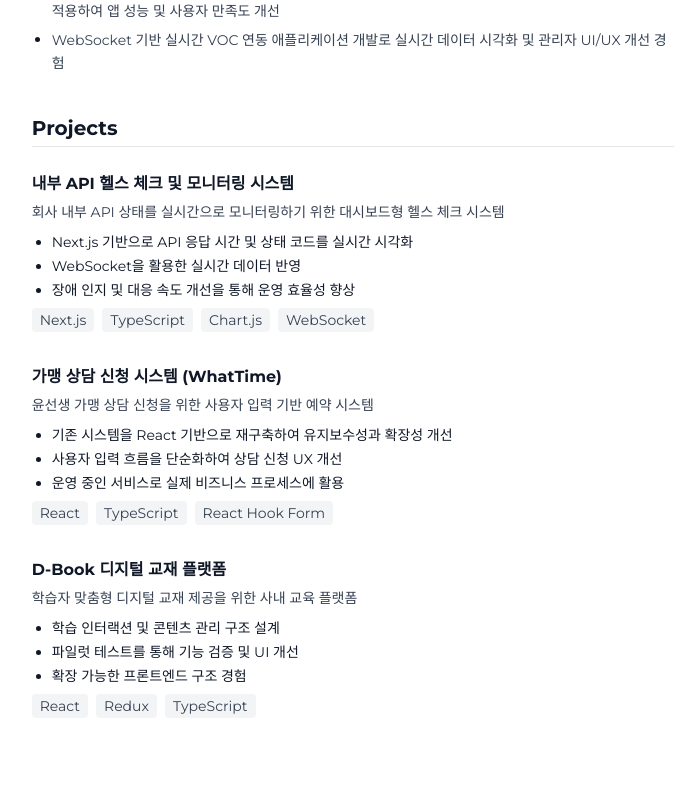
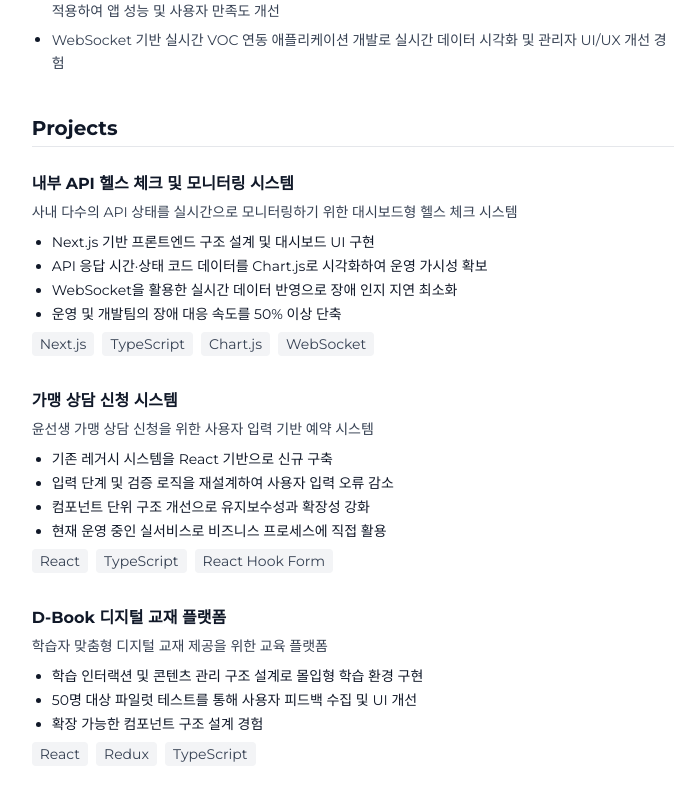
Before and after one commit to Jaeseokkong/NEXT-BLOG, a Next.js app: page /resume in a window 1280 px wide. Shown: the part 1067-1867 px from the top of the page, without its empty margins (287-983 px from the left). Built offline with nearby package versions, Linux system fonts and the light colour scheme.

Commit message:
refactor(resume): 프로젝트 내용 수정

```diff
--- a/src/app/resume/components/organisms/ProjectSection.tsx
+++ b/src/app/resume/components/organisms/ProjectSection.tsx
@@ -10,33 +10,35 @@ export default function ProjectSection() {
 			<div className="mt-6 space-y-8">
 				<ProjectItem
 				title="내부 API 헬스 체크 및 모니터링 시스템"
-					description="회사 내부 API 상태를 실시간으로 모니터링하기 위한 대시보드형 헬스 체크 시스템"
+  					description="사내 다수의 API 상태를 실시간으로 모니터링하기 위한 대시보드형 헬스 체크 시스템"
 					highlights={[
-						"Next.js 기반으로 API 응답 시간 및 상태 코드를 실시간 시각화",
-						"WebSocket을 활용한 실시간 데이터 반영",
-						"장애 인지 및 대응 속도 개선을 통해 운영 효율성 향상",
+					  	"Next.js 기반 프론트엔드 구조 설계 및 대시보드 UI 구현",
+						"API 응답 시간·상태 코드 데이터를 Chart.js로 시각화하여 운영 가시성 확보",
+						"WebSocket을 활용한 실시간 데이터 반영으로 장애 인지 지연 최소화",
+						"운영 및 개발팀의 장애 대응 속도를 50% 이상 단축",
 					]}
 					techStack={['Next.js', 'TypeScript', 'Chart.js', 'WebSocket']}
 				/>
 
 				<ProjectItem
-					title="가맹 상담 신청 시스템 (WhatTime)"
+					title="가맹 상담 신청 시스템"
 					description="윤선생 가맹 상담 신청을 위한 사용자 입력 기반 예약 시스템"
 					highlights={[
-						"기존 시스템을 React 기반으로 재구축하여 유지보수성과 확장성 개선",
-						"사용자 입력 흐름을 단순화하여 상담 신청 UX 개선",
-						"운영 중인 서비스로 실제 비즈니스 프로세스에 활용",
+  						"기존 레거시 시스템을 React 기반으로 신규 구축",
+						"입력 단계 및 검증 로직을 재설계하여 사용자 입력 오류 감소",
+						"컴포넌트 단위 구조 개선으로 유지보수성과 확장성 강화",
+						"현재 운영 중인 실서비스로 비즈니스 프로세스에 직접 활용",
 					]}
 					techStack={['React', 'TypeScript', 'React Hook Form']}
 				/>
 
 				<ProjectItem
 					title="D-Book 디지털 교재 플랫폼"
-					description="학습자 맞춤형 디지털 교재 제공을 위한 사내 교육 플랫폼"
+  					description="학습자 맞춤형 디지털 교재 제공을 위한 교육 플랫폼"
 					highlights={[
-						"학습 인터랙션 및 콘텐츠 관리 구조 설계",
-						"파일럿 테스트를 통해 기능 검증 및 UI 개선",
-						"확장 가능한 프론트엔드 구조 경험",
+						"학습 인터랙션 및 콘텐츠 관리 구조 설계로 몰입형 학습 환경 구현",
+						"50명 대상 파일럿 테스트를 통해 사용자 피드백 수집 및 UI 개선",
+						"확장 가능한 컴포넌트 구조 설계 경험",
 					]}
 					techStack={['React', 'Redux', 'TypeScript']}
 				/>
```
